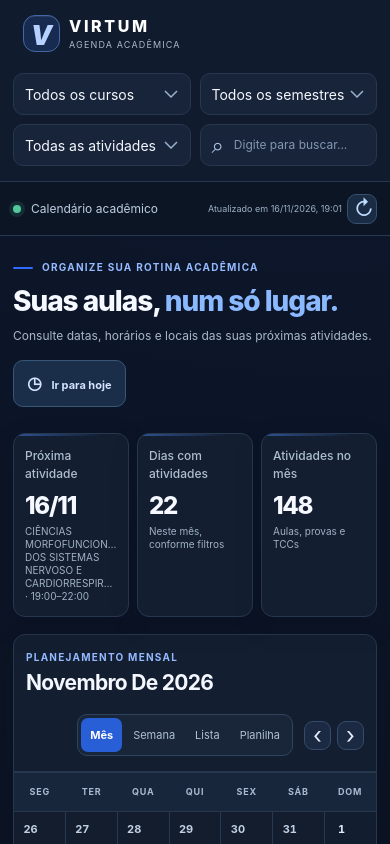
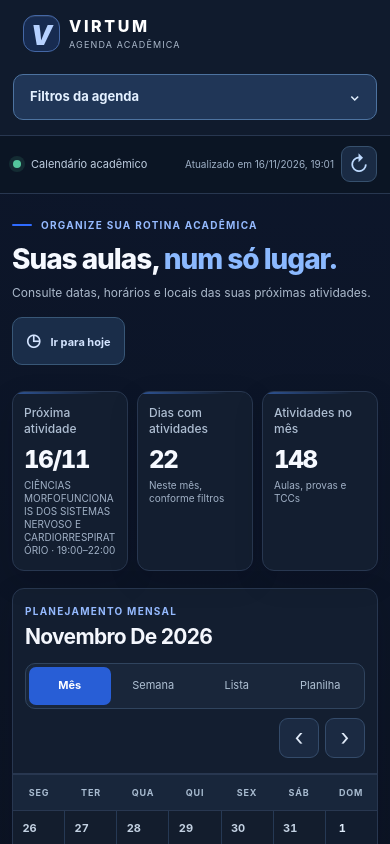
Before and after one commit to MatheusFarias2/Virtum-Agenda-Academy, a plain HTML site: page public/index.html in a window 390 px wide. Shown: the top 844 px of the page. Drawn offline with Linux system fonts and the light colour scheme.

Commit message:
Polimento final

```diff
--- /dev/null
+++ b/assets/virtum-premium-d.css
@@ -0,0 +1,172 @@
+/* VIRTUM AGENDA PREMIUM | FASE D1 — Polimento final
+ * Camada visual aditiva apos A/B/C. Sem mudancas na exportacao, API ou dados.
+ */
+:root {
+  --vd-focus: #b0d1ff;
+  --vd-touch: 42px;
+  --vd-muted: #b7c7d9;
+}
+html { scroll-padding-top: 88px; }
+body { min-width: 320px; }
+body, .app-shell, .main, .content, .calendar-card, .calendar-toolbar, .calendar-controls { min-width: 0; }
+:where(button, input, select, a, [role="button"], [tabindex="0"]):focus-visible {
+  outline: 3px solid var(--vd-focus);
+  outline-offset: 3px;
+}
+/* Navegacao por teclado sem obstruir a interface. */
+.va-skip-link {
+  position: fixed; left: 16px; top: -90px; z-index: 10000;
+  display: inline-flex; align-items: center; min-height: 44px;
+  padding: 11px 16px; border: 2px solid var(--vd-focus);
+  border-radius: 10px; background: #eaf3ff; color: #142c55;
+  font-size: 14px; font-weight: 780; text-decoration: none;
+  box-shadow: 0 10px 28px #0005;
+}
+.va-skip-link:focus { top: 12px; }
+.main { scroll-margin-top: 70px; }
+
+/* Estados e informacoes, sem alterar a origem do status. */
+.topbar-right { display: flex; align-items: center; justify-content: flex-end; gap: 12px; min-width: 0; }
+#atualizacao { display: inline-block; max-width: min(38vw, 450px); overflow-wrap: anywhere; line-height: 1.4; }
+#atualizacao.va-status-warning { color: #ffd8a0; }
+.refresh-btn:disabled { opacity: .65; cursor: progress; }
+.live-indicator { flex: none; }
+.demo-banner, .offline-banner, .error-banner { line-height: 1.55; overflow-wrap: anywhere; }
+
+/* Consistencia de cliques e densidade informacional. */
+.view-switch { align-items: center; }
+.view-switch button { white-space: nowrap; }
+.month-nav button { min-width: 36px; min-height: 36px; }
+.today-btn, .refresh-btn, .item-action, .clear-filters { touch-action: manipulation; }
+.item-action { min-width: 36px; min-height: 36px; }
+#calendar-container, #week-container, #list-container, #sheet-container { min-width: 0; }
+.day, .week-day, .item, .disciplina-aula, .details-panel, .upcoming-panel { min-width: 0; }
+.day .event-chip, .item-title, .item-meta, .disciplina-aula, .sheet-table td { overflow-wrap: anywhere; }
+.day .event-chip[data-disciplina-id], .item[data-disciplina-id] { transition: background-color .12s ease, outline-color .12s ease; }
+.day .event-chip[data-disciplina-id]:focus-visible { outline-offset: 2px; }
+.sheet-scroll { scroll-behavior: auto; }
+.sheet-table { font-variant-numeric: tabular-nums; }
+.sheet-table tbody tr:focus-within { outline: 1px solid #5e9bfa; outline-offset: -1px; }
+.calendar-footer { flex-wrap: wrap; gap: 12px; }
+.stat-value { font-variant-numeric: tabular-nums; }
+.footer { gap: 12px; flex-wrap: wrap; }
+
+/* Modal legivel, com controles e area rolavel em qualquer resolucao. */
+.va-premium-dialog {
+  box-sizing: border-box;
+  max-height: min(92dvh, 940px);
+  scrollbar-width: thin;
+  scrollbar-color: #5376a0 #142239;
+}
+.va-premium-dialog .disciplina-head { position: relative; }
+.va-premium-dialog .disciplina-close { min-width: var(--vd-touch); min-height: var(--vd-touch); }
+.va-premium-dialog :is(.vc-type-button, .vc-reset) { min-height: 36px; }
+.va-premium-dialog :is(.vc-search, .vc-tutor-select, #dia-tutor-filtro) { min-height: 42px; }
+.va-premium-dialog .disciplina-aula-top { min-width: 0; }
+.va-premium-dialog .disciplina-aula-top strong { overflow-wrap: anywhere; }
+.va-premium-dialog .disciplina-aula-desc { overflow-wrap: anywhere; }
+
+/* Controle de filtros no mobile: apenas a interface; valores continuam intactos. */
+.va-mobile-filter-toggle {
+  display: none; border: 1px solid #4d73a0; border-radius: 10px;
+  background: #203657; color: #e3f0ff; padding: 12px 16px;
+  font-size: 13px; font-weight: 750; cursor: pointer;
+  align-items: center; justify-content: space-between; gap: 12px;
+  min-height: 44px;
+}
+.va-filter-count {
+  display: inline-flex; align-items: center; justify-content: center;
+  min-width: 23px; min-height: 23px; padding: 2px 6px;
+  border-radius: 7px; border: 1px solid #6489bd;
+  background: #314f78; color: #fff; font-size: 11px;
+}
+.va-mobile-filter-toggle .va-filter-chevron { transition: transform .18s ease; }
+.sidebar[data-va-filters="open"] .va-filter-chevron { transform: rotate(180deg); }
+.sidebar .field-select, .sidebar .search-wrap { min-width: 0; }
+
+@media (max-width: 1060px) and (min-width: 851px) {
+  .sidebar { width: 222px; flex-basis: 222px; }
+  .content { padding-left: 18px; padding-right: 18px; }
+  .calendar-toolbar { flex-wrap: wrap; }
+  .calendar-controls { width: 100%; justify-content: space-between; }
+}
+@media (max-width: 850px) {
+  .sidebar { grid-template-columns: repeat(4, minmax(0, 1fr)); gap: 10px; }
+  .sidebar .brand { grid-column: 1 / -1; }
+  .va-mobile-filter-toggle { display: flex; grid-column: 1 / -1; width: 100%; }
+  /* So recolhe os filtros quando o JS confirmou a instalacao do controle. */
+  .sidebar[data-va-filters="closed"] > :is(.field-select, .search-wrap) { display: none; }
+  .sidebar[data-va-filters="open"] > :is(.field-select, .search-wrap) { display: block; }
+  .sidebar[data-va-filters="open"] > .search-wrap { display: flex; }
+  .sidebar[data-va-filters="open"] > .clear-filters { display: inline-flex; grid-column: 1 / -1; justify-self: start; }
+  .sidebar[data-va-filters="closed"] > .clear-filters { display: none; }
+  .topbar { gap: 10px; }
+  .intro { gap: 15px; }
+  .stat { height: auto; }
+  .calendar-toolbar { flex-wrap: wrap; }
+  .calendar-controls { flex-wrap: wrap; }
+  .sheet-scroll { scrollbar-width: thin; }
+  .va-premium-dialog .vc-type-row { gap: 8px; }
+}
+@media (max-width: 610px) {
+  .sidebar { grid-template-columns: repeat(2, minmax(0,1fr)); }
+  .topbar { height: auto; min-height: 58px; padding-block: 10px; }
+  .topbar > span:first-child { flex: none; white-space: nowrap; font-size: 11px; }
+  .topbar-right { margin-left: auto; gap: 7px; }
+  #atualizacao { max-width: 44vw; font-size: 10px; text-align: right; }
+  .refresh-btn { min-width: 36px; min-height: 36px; }
+  .content { padding-inline: 12px; }
+  .intro { flex-wrap: wrap; }
+  .intro h1 { line-height: 1.15; }
+  .today-btn { min-height: 40px; }
+  .stats { gap: 9px; }
+  .stat { min-width: 0; }
+  .stat-title { line-height: 1.35; }
+  .stat-sub, .stat-value { overflow-wrap: anywhere; }
+  .calendar-toolbar { gap: 12px; }
+  .calendar-controls { width: 100%; gap: 9px; }
+  .view-switch { width: 100%; display: grid; grid-template-columns: repeat(4, minmax(0, 1fr)); }
+  .view-switch button { padding-inline: 2px; font-size: 11px; min-height: 38px; }
+  .month-nav { margin-left: auto; }
+  .month-nav button { min-width: 40px; min-height: 40px; }
+  .weekdays span { padding-block: 11px; }
+  .calendar-grid { grid-auto-rows: minmax(78px, auto); }
+  .day { min-width: 0; }
+  .calendar-footer { padding-inline: 12px; }
+  .legend { gap: 10px; }
+  .va-premium-dialog { width: calc(100vw - 16px); max-height: 96dvh; border-radius: 12px; }
+  .va-premium-dialog .disciplina-head { padding: 17px 14px; gap: 10px; }
+  .va-premium-dialog .disciplina-close { width: 44px; height: 44px; }
+  .va-premium-dialog .disciplina-toolbar { padding: 11px 14px; }
+  .va-premium-dialog .vc-controls { padding: 14px; gap: 12px; }
+  .va-premium-dialog .disciplina-aulas { padding: 14px; }
+  .va-premium-dialog .disciplina-aula { padding: 12px; }
+  .va-premium-dialog .vc-type-button { flex: 1 1 auto; min-height: 39px; }
+  .va-premium-dialog .vc-overview { gap: 6px; }
+  .va-premium-dialog .vc-overview-tutors { margin-left: 0; }
+  .va-premium-dialog .vc-empty { margin-inline: 14px; }
+  .sheet-intro { gap: 10px; }
+  .va-density-control { margin-left: 0; }
+  .va-density-control button { min-height: 36px; }
+}
+@media (max-width: 380px) {
+  .content { padding-inline: 9px; }
+  .sidebar { padding-inline: 10px; }
+  .stat { padding-inline: 9px; }
+  .stat-value { font-size: 21px; }
+  .topbar > span:first-child { font-size: 10px; }
+  #atualizacao { font-size: 9px; }
+  .calendar-toolbar { padding-inline: 10px; }
+  .view-switch button { font-size: 10px; }
+  .va-premium-dialog .vc-results { flex-wrap: wrap; }
+}
+@media (prefers-reduced-motion: reduce) {
+  html { scroll-behavior: auto; }
+  .va-mobile-filter-toggle .va-filter-chevron { transition: none; }
+  .day .event-chip[data-disciplina-id], .item[data-disciplina-id] { transition: none; }
+}
+@media (forced-colors: active) {
+  .day.selected, .day.today { outline: 2px solid Highlight; outline-offset: -2px; }
+  .va-mobile-filter-toggle[aria-expanded="true"] { outline: 1px solid Highlight; }
+  .va-premium-dialog .disciplina-aula { border-left-color: Highlight; }
+}
--- a/index.html
+++ b/index.html
@@ -13,6 +13,8 @@
   <script src="assets/virtum-premium-b.js?v=20261116-b1" defer data-virtum-fase="B"></script>
   <link rel="stylesheet" href="assets/virtum-premium-c.css?v=20261116-c1" data-virtum-fase="C" />
   <script src="assets/virtum-premium-c.js?v=20261116-c1" defer data-virtum-fase="C"></script>
+  <link rel="stylesheet" href="assets/virtum-premium-d.css?v=20261116-d1" data-virtum-fase="D" />
+  <script src="assets/virtum-premium-d.js?v=20261116-d1" defer data-virtum-fase="D"></script>
 </head>
 <body>
   <div class="app-shell">
--- /dev/null
+++ b/public/assets/virtum-premium-d.css
@@ -0,0 +1,172 @@
+/* VIRTUM AGENDA PREMIUM | FASE D1 — Polimento final
+ * Camada visual aditiva apos A/B/C. Sem mudancas na exportacao, API ou dados.
+ */
+:root {
+  --vd-focus: #b0d1ff;
+  --vd-touch: 42px;
+  --vd-muted: #b7c7d9;
+}
+html { scroll-padding-top: 88px; }
+body { min-width: 320px; }
+body, .app-shell, .main, .content, .calendar-card, .calendar-toolbar, .calendar-controls { min-width: 0; }
+:where(button, input, select, a, [role="button"], [tabindex="0"]):focus-visible {
+  outline: 3px solid var(--vd-focus);
+  outline-offset: 3px;
+}
+/* Navegacao por teclado sem obstruir a interface. */
+.va-skip-link {
+  position: fixed; left: 16px; top: -90px; z-index: 10000;
+  display: inline-flex; align-items: center; min-height: 44px;
+  padding: 11px 16px; border: 2px solid var(--vd-focus);
+  border-radius: 10px; background: #eaf3ff; color: #142c55;
+  font-size: 14px; font-weight: 780; text-decoration: none;
+  box-shadow: 0 10px 28px #0005;
+}
+.va-skip-link:focus { top: 12px; }
+.main { scroll-margin-top: 70px; }
+
+/* Estados e informacoes, sem alterar a origem do status. */
+.topbar-right { display: flex; align-items: center; justify-content: flex-end; gap: 12px; min-width: 0; }
+#atualizacao { display: inline-block; max-width: min(38vw, 450px); overflow-wrap: anywhere; line-height: 1.4; }
+#atualizacao.va-status-warning { color: #ffd8a0; }
+.refresh-btn:disabled { opacity: .65; cursor: progress; }
+.live-indicator { flex: none; }
+.demo-banner, .offline-banner, .error-banner { line-height: 1.55; overflow-wrap: anywhere; }
+
+/* Consistencia de cliques e densidade informacional. */
+.view-switch { align-items: center; }
+.view-switch button { white-space: nowrap; }
+.month-nav button { min-width: 36px; min-height: 36px; }
+.today-btn, .refresh-btn, .item-action, .clear-filters { touch-action: manipulation; }
+.item-action { min-width: 36px; min-height: 36px; }
+#calendar-container, #week-container, #list-container, #sheet-container { min-width: 0; }
+.day, .week-day, .item, .disciplina-aula, .details-panel, .upcoming-panel { min-width: 0; }
+.day .event-chip, .item-title, .item-meta, .disciplina-aula, .sheet-table td { overflow-wrap: anywhere; }
+.day .event-chip[data-disciplina-id], .item[data-disciplina-id] { transition: background-color .12s ease, outline-color .12s ease; }
+.day .event-chip[data-disciplina-id]:focus-visible { outline-offset: 2px; }
+.sheet-scroll { scroll-behavior: auto; }
+.sheet-table { font-variant-numeric: tabular-nums; }
+.sheet-table tbody tr:focus-within { outline: 1px solid #5e9bfa; outline-offset: -1px; }
+.calendar-footer { flex-wrap: wrap; gap: 12px; }
+.stat-value { font-variant-numeric: tabular-nums; }
+.footer { gap: 12px; flex-wrap: wrap; }
+
+/* Modal legivel, com controles e area rolavel em qualquer resolucao. */
+.va-premium-dialog {
+  box-sizing: border-box;
+  max-height: min(92dvh, 940px);
+  scrollbar-width: thin;
+  scrollbar-color: #5376a0 #142239;
+}
+.va-premium-dialog .disciplina-head { position: relative; }
+.va-premium-dialog .disciplina-close { min-width: var(--vd-touch); min-height: var(--vd-touch); }
+.va-premium-dialog :is(.vc-type-button, .vc-reset) { min-height: 36px; }
+.va-premium-dialog :is(.vc-search, .vc-tutor-select, #dia-tutor-filtro) { min-height: 42px; }
+.va-premium-dialog .disciplina-aula-top { min-width: 0; }
+.va-premium-dialog .disciplina-aula-top strong { overflow-wrap: anywhere; }
+.va-premium-dialog .disciplina-aula-desc { overflow-wrap: anywhere; }
+
+/* Controle de filtros no mobile: apenas a interface; valores continuam intactos. */
+.va-mobile-filter-toggle {
+  display: none; border: 1px solid #4d73a0; border-radius: 10px;
+  background: #203657; color: #e3f0ff; padding: 12px 16px;
+  font-size: 13px; font-weight: 750; cursor: pointer;
+  align-items: center; justify-content: space-between; gap: 12px;
+  min-height: 44px;
+}
+.va-filter-count {
+  display: inline-flex; align-items: center; justify-content: center;
+  min-width: 23px; min-height: 23px; padding: 2px 6px;
+  border-radius: 7px; border: 1px solid #6489bd;
+  background: #314f78; color: #fff; font-size: 11px;
+}
+.va-mobile-filter-toggle .va-filter-chevron { transition: transform .18s ease; }
+.sidebar[data-va-filters="open"] .va-filter-chevron { transform: rotate(180deg); }
+.sidebar .field-select, .sidebar .search-wrap { min-width: 0; }
+
+@media (max-width: 1060px) and (min-width: 851px) {
+  .sidebar { width: 222px; flex-basis: 222px; }
+  .content { padding-left: 18px; padding-right: 18px; }
+  .calendar-toolbar { flex-wrap: wrap; }
+  .calendar-controls { width: 100%; justify-content: space-between; }
+}
+@media (max-width: 850px) {
+  .sidebar { grid-template-columns: repeat(4, minmax(0, 1fr)); gap: 10px; }
+  .sidebar .brand { grid-column: 1 / -1; }
+  .va-mobile-filter-toggle { display: flex; grid-column: 1 / -1; width: 100%; }
+  /* So recolhe os filtros quando o JS confirmou a instalacao do controle. */
+  .sidebar[data-va-filters="closed"] > :is(.field-select, .search-wrap) { display: none; }
+  .sidebar[data-va-filters="open"] > :is(.field-select, .search-wrap) { display: block; }
+  .sidebar[data-va-filters="open"] > .search-wrap { display: flex; }
+  .sidebar[data-va-filters="open"] > .clear-filters { display: inline-flex; grid-column: 1 / -1; justify-self: start; }
+  .sidebar[data-va-filters="closed"] > .clear-filters { display: none; }
+  .topbar { gap: 10px; }
+  .intro { gap: 15px; }
+  .stat { height: auto; }
+  .calendar-toolbar { flex-wrap: wrap; }
+  .calendar-controls { flex-wrap: wrap; }
+  .sheet-scroll { scrollbar-width: thin; }
+  .va-premium-dialog .vc-type-row { gap: 8px; }
+}
+@media (max-width: 610px) {
+  .sidebar { grid-template-columns: repeat(2, minmax(0,1fr)); }
+  .topbar { height: auto; min-height: 58px; padding-block: 10px; }
+  .topbar > span:first-child { flex: none; white-space: nowrap; font-size: 11px; }
+  .topbar-right { margin-left: auto; gap: 7px; }
+  #atualizacao { max-width: 44vw; font-size: 10px; text-align: right; }
+  .refresh-btn { min-width: 36px; min-height: 36px; }
+  .content { padding-inline: 12px; }
+  .intro { flex-wrap: wrap; }
+  .intro h1 { line-height: 1.15; }
+  .today-btn { min-height: 40px; }
+  .stats { gap: 9px; }
+  .stat { min-width: 0; }
+  .stat-title { line-height: 1.35; }
+  .stat-sub, .stat-value { overflow-wrap: anywhere; }
+  .calendar-toolbar { gap: 12px; }
+  .calendar-controls { width: 100%; gap: 9px; }
+  .view-switch { width: 100%; display: grid; grid-template-columns: repeat(4, minmax(0, 1fr)); }
+  .view-switch button { padding-inline: 2px; font-size: 11px; min-height: 38px; }
+  .month-nav { margin-left: auto; }
+  .month-nav button { min-width: 40px; min-height: 40px; }
+  .weekdays span { padding-block: 11px; }
+  .calendar-grid { grid-auto-rows: minmax(78px, auto); }
+  .day { min-width: 0; }
+  .calendar-footer { padding-inline: 12px; }
+  .legend { gap: 10px; }
+  .va-premium-dialog { width: calc(100vw - 16px); max-height: 96dvh; border-radius: 12px; }
+  .va-premium-dialog .disciplina-head { padding: 17px 14px; gap: 10px; }
+  .va-premium-dialog .disciplina-close { width: 44px; height: 44px; }
+  .va-premium-dialog .disciplina-toolbar { padding: 11px 14px; }
+  .va-premium-dialog .vc-controls { padding: 14px; gap: 12px; }
+  .va-premium-dialog .disciplina-aulas { padding: 14px; }
+  .va-premium-dialog .disciplina-aula { padding: 12px; }
+  .va-premium-dialog .vc-type-button { flex: 1 1 auto; min-height: 39px; }
+  .va-premium-dialog .vc-overview { gap: 6px; }
+  .va-premium-dialog .vc-overview-tutors { margin-left: 0; }
+  .va-premium-dialog .vc-empty { margin-inline: 14px; }
+  .sheet-intro { gap: 10px; }
+  .va-density-control { margin-left: 0; }
+  .va-density-control button { min-height: 36px; }
+}
+@media (max-width: 380px) {
+  .content { padding-inline: 9px; }
+  .sidebar { padding-inline: 10px; }
+  .stat { padding-inline: 9px; }
+  .stat-value { font-size: 21px; }
+  .topbar > span:first-child { font-size: 10px; }
+  #atualizacao { font-size: 9px; }
+  .calendar-toolbar { padding-inline: 10px; }
+  .view-switch button { font-size: 10px; }
+  .va-premium-dialog .vc-results { flex-wrap: wrap; }
+}
+@media (prefers-reduced-motion: reduce) {
+  html { scroll-behavior: auto; }
+  .va-mobile-filter-toggle .va-filter-chevron { transition: none; }
+  .day .event-chip[data-disciplina-id], .item[data-disciplina-id] { transition: none; }
+}
+@media (forced-colors: active) {
+  .day.selected, .day.today { outline: 2px solid Highlight; outline-offset: -2px; }
+  .va-mobile-filter-toggle[aria-expanded="true"] { outline: 1px solid Highlight; }
+  .va-premium-dialog .disciplina-aula { border-left-color: Highlight; }
+}
--- /dev/null
+++ b/public/assets/virtum-premium-d.js
@@ -0,0 +1,87 @@
+/* VIRTUM AGENDA PREMIUM | FASE D1 — polimento progressivo.
+ * Nao acessa o banco, nao busca dados, nao modifica o JSON ou o app.js.
+ */
+(() => {
+  'use strict';
+  const root = document.querySelector('.app-shell');
+  if (!root || root.dataset.vaD === '1') return;
+  root.dataset.vaD = '1';
+  const sidebar = root.querySelector('.sidebar');
+  const main = root.querySelector('main.main');
+  if (!sidebar || !main) return;
+
+  // Permite ir diretamente ao conteudo com Tab/Enter.
+  main.id = main.id || 'conteudo-principal';
+  main.setAttribute('tabindex', '-1');
+  const skip = document.createElement('a');
+  skip.className = 'va-skip-link';
+  skip.href = '#' + main.id;
+  skip.textContent = 'Ir para o calendário';
+  root.parentNode.insertBefore(skip, root);
+  skip.addEventListener('click', () => {
+    // A ancora continua funcionando mesmo caso o foco programatico falhe.
+    main.focus({preventScroll: true});
+  });
+
+  // Filtros recolhiveis somente em telas menores. O valor de cada campo e mantido.
+  const brand = sidebar.querySelector('.brand');
+  const filters = ['curso', 'semestre', 'tipo', 'busca'].map(id => document.getElementById(id));
+  if (brand && filters.every(Boolean)) {
+    const toggle = document.createElement('button');
+    toggle.className = 'va-mobile-filter-toggle';
+    toggle.type = 'button';
+    toggle.setAttribute('aria-controls', 'curso semestre tipo busca');
+    const title = document.createElement('span');
+    title.textContent = 'Filtros da agenda';
+    const indicator = document.createElement('span');
+    indicator.className = 'va-filter-count';
+    indicator.hidden = true;
+    const chevron = document.createElement('span');
+    chevron.className = 'va-filter-chevron';
+    chevron.setAttribute('aria-hidden', 'true');
+    chevron.textContent = '⌄';
+    toggle.append(title, indicator, chevron);
+    brand.insertAdjacentElement('afterend', toggle);
+    let open = false;
+    const setOpen = (value) => {
+      open = Boolean(value);
+      sidebar.dataset.vaFilters = open ? 'open' : 'closed';
+      toggle.setAttribute('aria-expanded', String(open));
+    };
+    const countActive = () => {
+      const amount = filters.filter(field => field.value.trim().length > 0).length;
+      indicator.hidden = amount === 0;
+      indicator.textContent = String(amount);
+      toggle.setAttribute('aria-label', `Filtros da agenda, ${amount} ${amount === 1 ? 'ativo' : 'ativos'}. ${open ? 'Recolher' : 'Expandir'} filtros`);
+    };
+    toggle.addEventListener('click', () => { setOpen(!open); countActive(); });
+    sidebar.addEventListener('input', countActive);
+    sidebar.addEventListener('change', countActive);
+    // O app.js preenche curso/semestre de forma assincrona: observar as opcoes.
+    for (const field of filters.slice(0, 3)) {
+      new MutationObserver(countActive).observe(field, {childList: true});
+    }
+    const clear = document.getElementById('limpar');
+    clear?.addEventListener('click', () => requestAnimationFrame(countActive));
+    setOpen(false);
+    countActive();
+  }
+
+  // O status existente pode indicar falha de atualizacao; nunca se diz 'ao vivo'
+  // so porque a pagina esta aberta.
+  const status = document.getElementById('atualizacao');
+  if (status) {
+    const updateStatus = () => {
+      const value = status.textContent || '';
+      status.classList.toggle('va-status-warning', /falha|indispon[ií]vel|sem conex[aã]o/i.test(value));
+    };
+    new MutationObserver(updateStatus).observe(status, {childList: true, characterData: true, subtree: true});
+    updateStatus();
+  }
+  // Sinaliza o agrupamento da troca de visualizacao aos leitores de tela.
+  const views = document.querySelector('.view-switch');
+  if (views) {
+    views.setAttribute('role', 'group');
+    views.setAttribute('aria-label', 'Modo de visualização da agenda');
+  }
+})();
```
Also changed, not shown: assets/virtum-premium-d.js (added, +87 -0 lines), public/index.html (+2 -0 lines).
